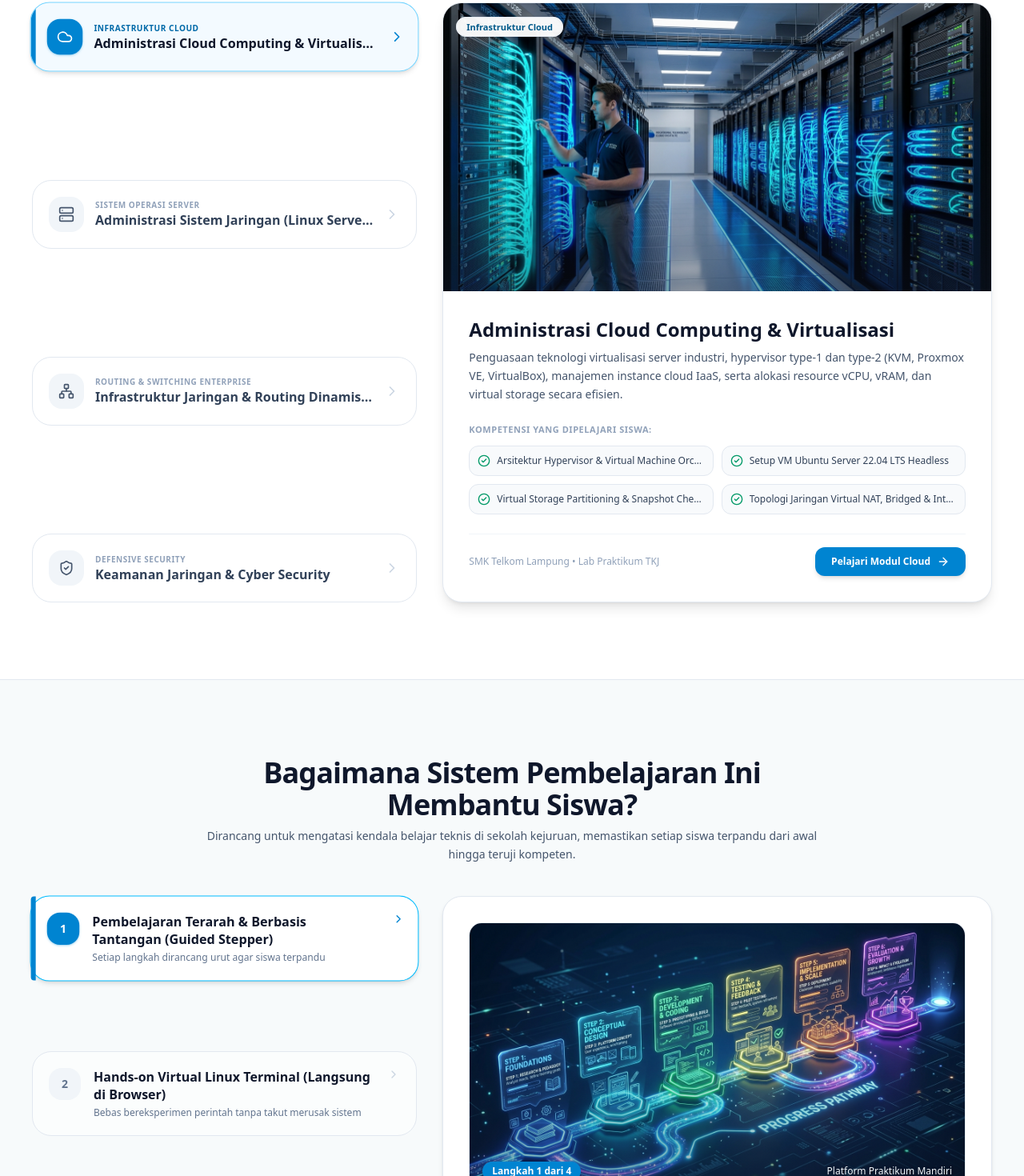
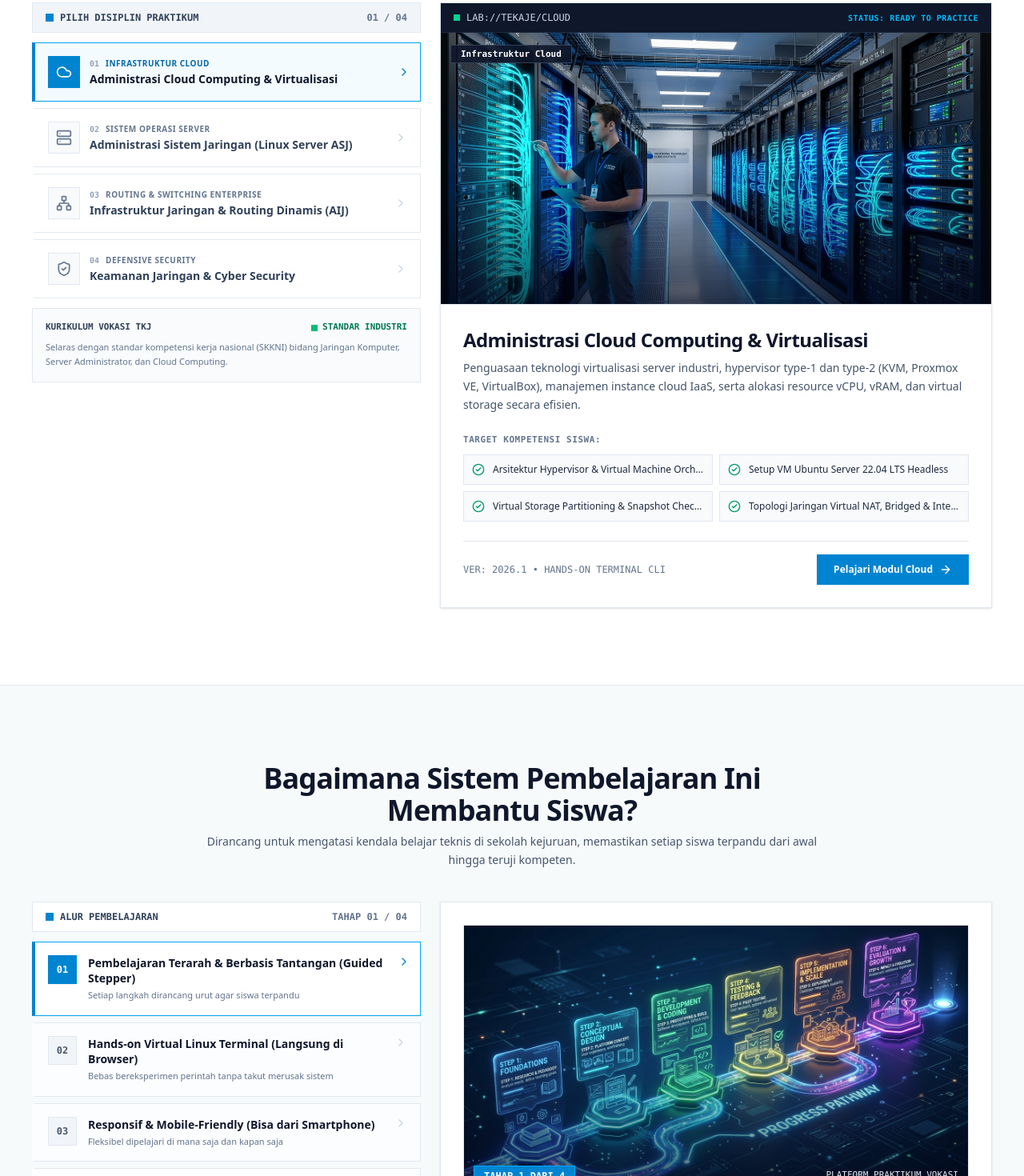
Before and after one commit to wahyusmktel/tekaje, a Next.js app: page / in a window 1280 px wide. Shown: the part 1052-2522 px from the top of the page at 80% size. Built offline with nearby package versions, Linux system fonts and the light colour scheme.

Commit message:
feat: perbarui vertical slider menjadi model UI modular console, border kotak tajam, dan jarak rapat proporsional

```diff
--- a/src/app/page.tsx
+++ b/src/app/page.tsx
@@ -730,7 +730,7 @@ export default function HomePage() {
       </section>
 
       {/* ========================================================================= */}
-      {/* 3. KEAHLIAN & RUANG LINGKUP MATERI VOKASI: VERTICAL SLIDER SOFT & TERATUR */}
+      {/* 3. KEAHLIAN & RUANG LINGKUP MATERI VOKASI: VERTICAL SLIDER MODULAR TECH */}
       {/* ========================================================================= */}
       <section id="keahlian" className="py-16 md:py-24 bg-white border-b border-slate-200">
         <div className="max-w-[1600px] mx-auto px-4 sm:px-6 lg:px-10 space-y-10">
@@ -744,10 +744,21 @@ export default function HomePage() {
             </p>
           </div>
 
-          {/* Vertical Slider Component (Light & Clean Theme) */}
-          <div className="grid grid-cols-1 lg:grid-cols-12 gap-8 items-stretch">
-            {/* Left Column: Clean Vertical Navigation List */}
-            <div className="lg:col-span-5 flex flex-col justify-between gap-3">
+          {/* Vertical Slider Component (Modular Square Tech UI) */}
+          <div className="grid grid-cols-1 lg:grid-cols-12 gap-6 items-start">
+            {/* Left Column: Tight, Square Navigation List */}
+            <div className="lg:col-span-5 flex flex-col gap-3">
+              {/* Terminal-style header bar */}
+              <div className="flex items-center justify-between px-4 py-2.5 bg-slate-100 border border-slate-200 text-xs font-mono font-bold text-slate-700">
+                <span className="flex items-center gap-2">
+                  <span className="w-2.5 h-2.5 bg-sky-600"></span>
+                  PILIH DISIPLIN PRAKTIKUM
+                </span>
+                <span className="text-slate-500 font-semibold">0{activeSkillIndex + 1} / 04</span>
+              </div>
+
+              {/* Compact Square Buttons (Tight Spacing, No Stretched Gaps) */}
+              <div className="flex flex-col gap-2">
                 {skillsData.map((item, index) => {
                   const IconComponent = item.icon;
                   const isSelected = activeSkillIndex === index;
@@ -755,38 +766,40 @@ export default function HomePage() {
                     <button
                       key={item.id}
                       onClick={() => setActiveSkillIndex(index)}
-                    className={`text-left p-5 rounded-3xl border transition-all cursor-pointer relative overflow-hidden ${
+                      className={`text-left p-3.5 sm:p-4 border transition-all cursor-pointer relative ${
                         isSelected
-                        ? "bg-sky-50/80 border-sky-300 shadow-md scale-[1.01]"
-                        : "bg-white hover:bg-slate-50 border-slate-200 text-slate-700"
+                          ? "bg-sky-50/70 border-sky-500 border-l-4 border-l-sky-600 shadow-xs"
+                          : "bg-white hover:bg-slate-50 border-slate-200 border-l-4 border-l-transparent text-slate-700 hover:border-slate-300"
                       }`}
                     >
-                    {isSelected && (
-                      <div className="absolute top-0 left-0 bottom-0 w-1.5 bg-sky-600" />
-                    )}
-
-                    <div className="flex items-center gap-3.5">
+                      <div className="flex items-center gap-3">
+                        {/* Square Index / Icon Box */}
                         <div
-                        className={`h-11 w-11 rounded-2xl flex items-center justify-center shrink-0 ${
+                          className={`h-10 w-10 flex items-center justify-center shrink-0 border ${
                             isSelected
-                            ? "bg-sky-600 text-white shadow-sm shadow-sky-600/30"
-                            : "bg-slate-100 text-slate-600"
+                              ? "bg-sky-600 text-white border-sky-600 shadow-xs"
+                              : "bg-slate-50 text-slate-500 border-slate-200"
                           }`}
                         >
                           <IconComponent className="h-5 w-5" />
                         </div>
 
                         <div className="flex-1 min-w-0">
-                        <div
-                          className={`text-[10px] font-bold uppercase tracking-wider ${
-                            isSelected ? "text-sky-700" : "text-slate-400"
+                          <div className="flex items-center gap-2 mb-0.5">
+                            <span className="font-mono text-[10px] font-bold text-slate-400">
+                              0{index + 1}
+                            </span>
+                            <span
+                              className={`text-[10px] font-bold uppercase tracking-wider truncate ${
+                                isSelected ? "text-sky-700" : "text-slate-500"
                               }`}
                             >
                               {item.category}
+                            </span>
                           </div>
                           <h3
-                          className={`font-bold text-sm sm:text-base leading-snug truncate ${
-                            isSelected ? "text-slate-900" : "text-slate-700"
+                            className={`font-bold text-xs sm:text-sm leading-snug truncate ${
+                              isSelected ? "text-slate-900 font-extrabold" : "text-slate-700"
                             }`}
                           >
                             {item.title}
@@ -794,7 +807,7 @@ export default function HomePage() {
                         </div>
 
                         <ChevronRight
-                        className={`h-5 w-5 shrink-0 transition-transform ${
+                          className={`h-4 w-4 shrink-0 transition-transform ${
                             isSelected ? "text-sky-600 translate-x-1" : "text-slate-300"
                           }`}
                         />
@@ -804,34 +817,60 @@ export default function HomePage() {
                 })}
               </div>
 
-            {/* Right Column: Active Showcase Panel (Clean White Card) */}
+              {/* Bottom Architectural Info Card */}
+              <div className="border border-slate-200 bg-slate-50/80 p-4 text-xs text-slate-600 space-y-2">
+                <div className="flex items-center justify-between font-mono text-[11px]">
+                  <span className="font-bold text-slate-700">KURIKULUM VOKASI TKJ</span>
+                  <span className="text-emerald-700 font-bold flex items-center gap-1.5">
+                    <span className="w-2 h-2 bg-emerald-500"></span>
+                    STANDAR INDUSTRI
+                  </span>
+                </div>
+                <p className="text-[11px] leading-relaxed text-slate-500">
+                  Selaras dengan standar kompetensi kerja nasional (SKKNI) bidang Jaringan Komputer, Server Administrator, dan Cloud Computing.
+                </p>
+              </div>
+            </div>
+
+            {/* Right Column: Active Showcase Panel (Square Tech Box) */}
             <div className="lg:col-span-7">
               {(() => {
                 const current = skillsData[activeSkillIndex];
                 return (
-                  <div className="bg-white rounded-3xl border border-slate-200 shadow-lg overflow-hidden flex flex-col h-full animate-fade-in">
-                    {/* Image Header with clean border */}
-                    <div className="relative w-full aspect-[16/9] max-h-[360px] overflow-hidden bg-slate-100">
+                  <div className="bg-white border border-slate-200 shadow-sm flex flex-col animate-fade-in">
+                    {/* Top Console Bar */}
+                    <div className="flex items-center justify-between px-4 py-2.5 bg-slate-900 text-white font-mono text-xs border-b border-slate-800">
+                      <div className="flex items-center gap-2">
+                        <span className="w-2 h-2 bg-emerald-400"></span>
+                        <span className="text-slate-300">LAB://TEKAJE/{current.id.toUpperCase()}</span>
+                      </div>
+                      <span className="text-[10px] text-sky-400 font-bold uppercase tracking-wider">
+                        STATUS: READY TO PRACTICE
+                      </span>
+                    </div>
+
+                    {/* Image Header with Square Frame */}
+                    <div className="relative w-full aspect-[16/9] max-h-[340px] overflow-hidden bg-slate-950 border-b border-slate-200">
                       <Image
                         src={current.image}
                         alt={current.title}
                         fill
-                        className="object-cover transition-transform duration-700 hover:scale-105"
+                        className="object-cover transition-transform duration-700 hover:scale-102"
                         priority
                       />
-                      <div className="absolute inset-0 bg-gradient-to-t from-slate-900/40 via-transparent to-transparent" />
+                      <div className="absolute inset-0 bg-gradient-to-t from-slate-950/70 via-transparent to-transparent" />
 
-                      <div className="absolute top-4 left-4">
-                        <span className="text-[11px] font-bold px-3 py-1 rounded-full bg-white/95 backdrop-blur-md text-sky-800 shadow-sm border border-slate-200">
+                      <div className="absolute top-3 left-3">
+                        <span className="text-[11px] font-mono font-bold px-3 py-1 bg-slate-900/90 text-white border border-slate-700 shadow-xs">
                           {current.category}
                         </span>
                       </div>
                     </div>
 
                     {/* Content Section */}
-                    <div className="p-6 sm:p-8 space-y-6 flex-1 flex flex-col justify-between">
+                    <div className="p-5 sm:p-7 space-y-6 flex-1 flex flex-col justify-between">
                       <div className="space-y-2">
-                        <h3 className="text-xl sm:text-2xl font-black text-slate-900">
+                        <h3 className="text-xl sm:text-2xl font-black text-slate-900 tracking-tight">
                           {current.title}
                         </h3>
                         <p className="text-xs sm:text-sm text-slate-600 leading-relaxed">
@@ -839,16 +878,16 @@ export default function HomePage() {
                         </p>
                       </div>
 
-                      {/* Competencies Badges */}
-                      <div className="space-y-3">
-                        <div className="text-[11px] font-bold uppercase tracking-wider text-slate-400">
-                          Kompetensi yang Dipelajari Siswa:
+                      {/* Competencies Badges in Square Grid */}
+                      <div className="space-y-2.5">
+                        <div className="text-[11px] font-mono font-bold uppercase tracking-wider text-slate-500">
+                          Target Kompetensi Siswa:
                         </div>
-                        <div className="grid grid-cols-1 sm:grid-cols-2 gap-2.5">
+                        <div className="grid grid-cols-1 sm:grid-cols-2 gap-2">
                           {current.competencies.map((comp, idx) => (
                             <div
                               key={idx}
-                              className="flex items-center gap-2 p-2.5 rounded-xl bg-slate-50 border border-slate-200 text-xs text-slate-700"
+                              className="flex items-center gap-2.5 p-2.5 bg-slate-50 border border-slate-200 text-xs text-slate-800 font-medium hover:border-slate-300 transition-colors"
                             >
                               <CheckCircle2 className="h-4 w-4 text-emerald-600 shrink-0" />
                               <span className="truncate">{comp}</span>
@@ -857,14 +896,14 @@ export default function HomePage() {
                         </div>
                       </div>
 
-                      {/* Action CTA */}
-                      <div className="pt-4 border-t border-slate-100 flex items-center justify-between">
-                        <span className="text-xs text-slate-400">
-                          SMK Telkom Lampung &bull; Lab Praktikum TKJ
-                        </span>
+                      {/* Action CTA with Square Borders */}
+                      <div className="pt-4 border-t border-slate-200 flex flex-wrap items-center justify-between gap-3">
+                        <div className="font-mono text-xs text-slate-500">
+                          VER: 2026.1 &bull; HANDS-ON TERMINAL CLI
+                        </div>
                         <Link
                           href={current.link}
-                          className="inline-flex items-center gap-2 px-5 py-2.5 rounded-xl bg-sky-600 hover:bg-sky-500 text-white font-bold text-xs transition-all shadow-md cursor-pointer"
+                          className="inline-flex items-center gap-2 px-5 py-2.5 bg-sky-600 hover:bg-sky-500 text-white font-bold text-xs transition-all shadow-xs cursor-pointer border border-sky-600"
                         >
                           <span>{current.ctaText}</span>
                           <ArrowRight className="h-4 w-4" />
@@ -880,7 +919,7 @@ export default function HomePage() {
       </section>
 
       {/* ========================================================================= */}
-      {/* 4. BAGAIMANA SISTEM INI MEMBANTU SISWA: VERTICAL SLIDER BERSIH & TERANG */}
+      {/* 4. BAGAIMANA SISTEM INI MEMBANTU SISWA: VERTICAL SLIDER MODULAR TECH */}
       {/* ========================================================================= */}
       <section id="alur-belajar" className="py-16 md:py-24 bg-slate-50/80 border-b border-slate-200">
         <div className="max-w-[1600px] mx-auto px-4 sm:px-6 lg:px-10 space-y-10">
@@ -894,43 +933,49 @@ export default function HomePage() {
             </p>
           </div>
 
-          {/* Clean Light-Mode Vertical Slider Container */}
-          <div className="grid grid-cols-1 lg:grid-cols-12 gap-8 items-stretch">
-            {/* Left Nav: Vertical Step Buttons with Clean Border & Active State */}
-            <div className="lg:col-span-5 flex flex-col justify-between gap-3">
+          {/* Clean Modular Square Vertical Slider */}
+          <div className="grid grid-cols-1 lg:grid-cols-12 gap-6 items-start">
+            {/* Left Nav: Vertical Step Buttons with Square Border & Tight Spacing */}
+            <div className="lg:col-span-5 flex flex-col gap-3">
+              {/* Header bar */}
+              <div className="flex items-center justify-between px-4 py-2.5 bg-white border border-slate-200 text-xs font-mono font-bold text-slate-700">
+                <span className="flex items-center gap-2">
+                  <span className="w-2.5 h-2.5 bg-sky-600"></span>
+                  ALUR PEMBELAJARAN
+                </span>
+                <span className="text-slate-500 font-semibold">TAHAP 0{activeWorkflowIndex + 1} / 04</span>
+              </div>
+
+              {/* Tight Step Stack (No Stretched Gaps) */}
+              <div className="flex flex-col gap-2">
                 {workflowData.map((item, idx) => {
-                const IconComp = item.icon;
                   const isSelected = activeWorkflowIndex === idx;
                   return (
                     <button
                       key={item.step}
                       onClick={() => setActiveWorkflowIndex(idx)}
-                    className={`text-left p-5 rounded-3xl border transition-all cursor-pointer relative ${
+                      className={`text-left p-3.5 sm:p-4 border transition-all cursor-pointer relative ${
                         isSelected
-                        ? "bg-white border-sky-400 text-slate-900 shadow-md scale-[1.01]"
-                        : "bg-white/60 hover:bg-white border-slate-200 text-slate-600"
+                          ? "bg-white border-sky-500 border-l-4 border-l-sky-600 shadow-xs"
+                          : "bg-white/70 hover:bg-white border-slate-200 border-l-4 border-l-transparent text-slate-700 hover:border-slate-300"
                       }`}
                     >
-                    {isSelected && (
-                      <div className="absolute top-0 left-0 bottom-0 w-1.5 bg-sky-600 rounded-l" />
-                    )}
-
-                    <div className="flex items-start gap-4">
+                      <div className="flex items-start gap-3.5">
                         <div
-                        className={`h-10 w-10 rounded-2xl flex items-center justify-center font-bold text-sm shrink-0 ${
+                          className={`h-9 w-9 border flex items-center justify-center font-mono font-bold text-xs shrink-0 ${
                             isSelected
-                            ? "bg-sky-600 text-white shadow-sm shadow-sky-600/30"
-                            : "bg-slate-100 text-slate-500"
+                              ? "bg-sky-600 text-white border-sky-600 shadow-xs"
+                              : "bg-slate-100 text-slate-600 border-slate-200"
                           }`}
                         >
-                        {item.step}
+                          0{item.step}
                         </div>
 
                         <div className="flex-1 min-w-0">
-                        <h4 className="font-bold text-sm sm:text-base text-slate-900 leading-snug">
+                          <h4 className="font-bold text-xs sm:text-sm text-slate-900 leading-snug">
                             {item.title}
                           </h4>
-                        <p className="text-xs text-slate-500 mt-1 line-clamp-1">
+                          <p className="text-[11px] text-slate-500 mt-1 line-clamp-1">
                             {item.subtitle}
                           </p>
                         </div>
@@ -946,14 +991,26 @@ export default function HomePage() {
                 })}
               </div>
 
-            {/* Right Display: Active Showcase Card */}
+              {/* Bottom Architectural Card */}
+              <div className="border border-slate-200 bg-white p-4 text-xs text-slate-600 space-y-2">
+                <div className="flex items-center justify-between font-mono text-[11px]">
+                  <span className="font-bold text-slate-700">SISTEM KELULUSAN MANDIRI</span>
+                  <span className="text-sky-700 font-bold">100% TERARAH</span>
+                </div>
+                <p className="text-[11px] leading-relaxed text-slate-500">
+                  Guru dapat memonitor progres siswa secara real-time melalui dashboard manajemen kelas dan log pengerjaan lab.
+                </p>
+              </div>
+            </div>
+
+            {/* Right Display: Active Showcase Card with Square Borders */}
             <div className="lg:col-span-7">
               {(() => {
                 const curr = workflowData[activeWorkflowIndex];
                 return (
-                  <div className="bg-white border border-slate-200 rounded-3xl p-6 sm:p-8 flex flex-col justify-between h-full space-y-6 shadow-md animate-fade-in">
-                    {/* Active Image */}
-                    <div className="relative w-full aspect-[16/9] max-h-[340px] rounded-2xl overflow-hidden border border-slate-200">
+                  <div className="bg-white border border-slate-200 p-5 sm:p-7 flex flex-col justify-between space-y-6 shadow-sm animate-fade-in">
+                    {/* Active Image with Square Frame */}
+                    <div className="relative w-full aspect-[16/9] max-h-[340px] overflow-hidden border border-slate-200 bg-slate-900">
                       <Image
                         src={curr.image}
                         alt={curr.title}
@@ -961,30 +1018,33 @@ export default function HomePage() {
                         className="object-cover"
                         priority
                       />
-                      <div className="absolute inset-0 bg-gradient-to-t from-slate-900/40 via-transparent to-transparent" />
+                      <div className="absolute inset-0 bg-gradient-to-t from-slate-950/70 via-transparent to-transparent" />
 
-                      <div className="absolute bottom-4 left-4 right-4 flex items-center justify-between text-white">
-                        <span className="text-xs font-bold px-3 py-1 rounded-full bg-sky-600 text-white shadow-sm">
-                          Langkah {curr.step} dari 4
+                      <div className="absolute bottom-3 left-3 right-3 flex items-center justify-between text-white font-mono text-xs">
+                        <span className="font-bold px-3 py-1 bg-sky-600 text-white border border-sky-500">
+                          TAHAP {curr.step} DARI 4
                         </span>
-                        <span className="text-xs text-slate-100 hidden sm:inline drop-shadow">
-                          Platform Praktikum Mandiri
+                        <span className="text-slate-200 hidden sm:inline text-[11px]">
+                          PLATFORM PRAKTIKUM VOKASI
                         </span>
                       </div>
                     </div>
 
                     {/* Step Description & Key Points */}
                     <div className="space-y-4">
-                      <h3 className="text-xl sm:text-2xl font-extrabold text-slate-900">
+                      <h3 className="text-xl sm:text-2xl font-black text-slate-900 tracking-tight">
                         {curr.title}
                       </h3>
                       <p className="text-xs sm:text-sm text-slate-600 leading-relaxed">
                         {curr.description}
                       </p>
 
-                      <div className="space-y-2 pt-2">
+                      <div className="space-y-2 pt-1">
                         {curr.points.map((pt, i) => (
-                          <div key={i} className="flex items-center gap-2.5 text-xs text-slate-700">
+                          <div
+                            key={i}
+                            className="flex items-center gap-2.5 p-2.5 bg-slate-50 border border-slate-200 text-xs text-slate-800 font-medium"
+                          >
                             <CheckCircle2 className="h-4 w-4 text-emerald-600 shrink-0" />
                             <span>{pt}</span>
                           </div>
```
Lines whose indentation alone changed are shown as unchanged.
